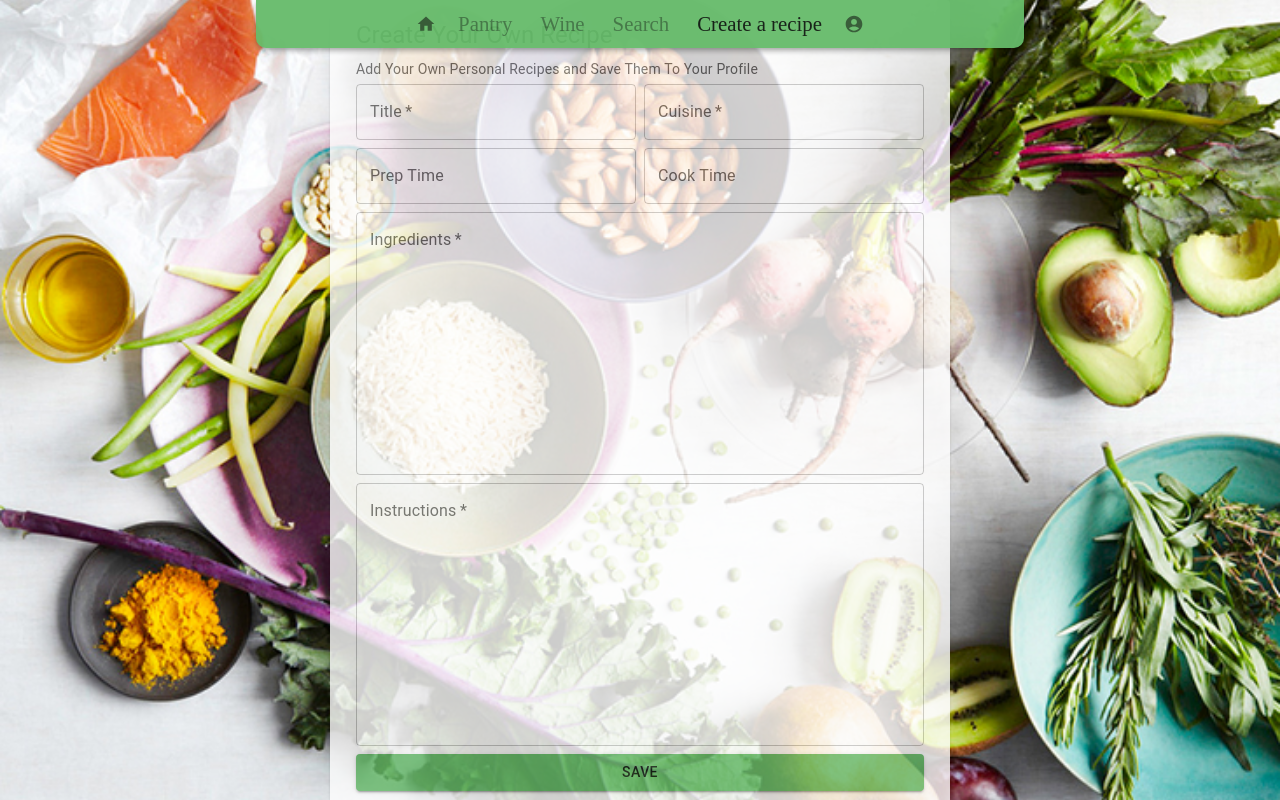
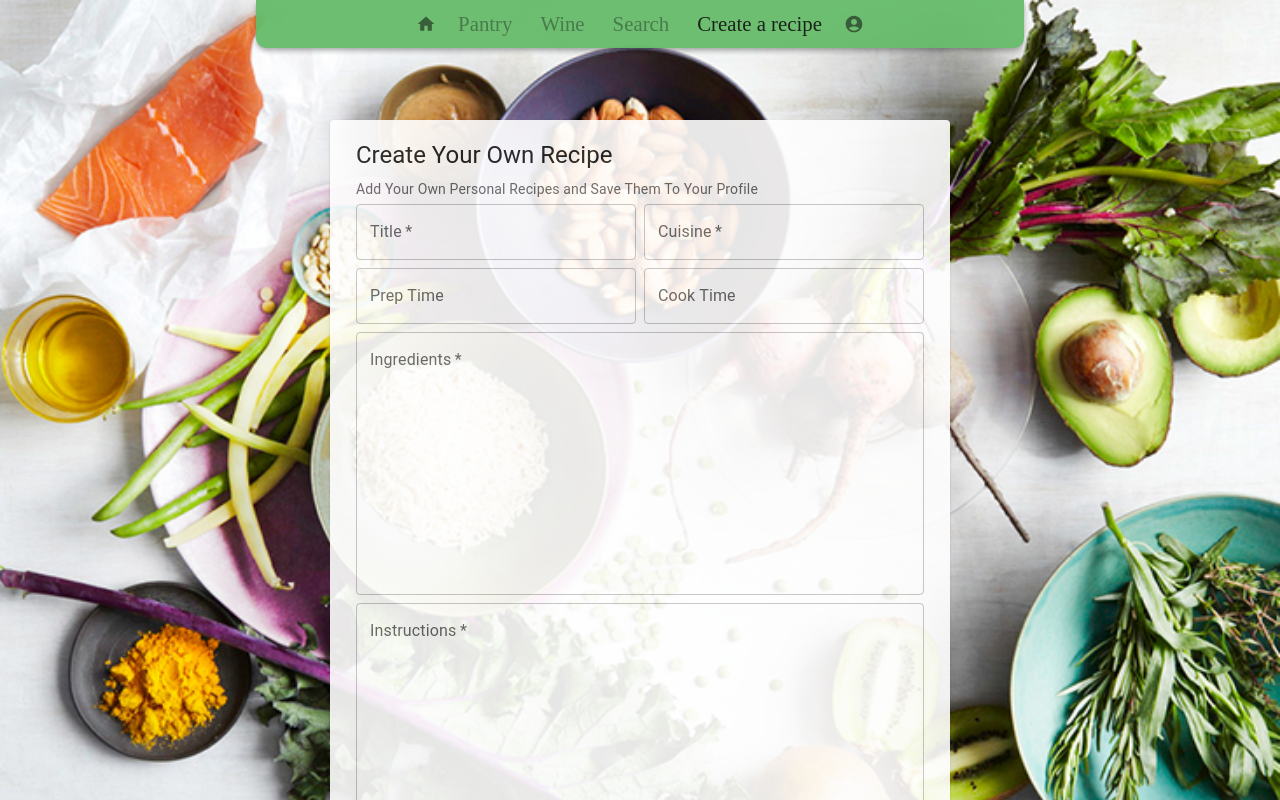
Before and after one commit to FS-Capstone/Waste-Not, a React (Create React App) app: page /create-recipe in a window 1280 px wide. Shown: the top 800 px of the page. Built offline with nearby package versions, Linux system fonts and the light colour scheme; no server answers.

Commit message:
fixed create recipe page

```diff
--- a/src/components/CreateRecipe.js
+++ b/src/components/CreateRecipe.js
@@ -16,6 +16,7 @@ const CreateRecipeBackground = styled('div')({
     color: 'white',
     backgroundImage: 'url("/images/LandingPage3.jpg")',
     backgroundSize: 'cover',
+    backgroundAttachment: 'fixed',
     backgroundPosition: 'center',
     backgroundRepeat: 'no-repeat'
 })
@@ -63,9 +64,9 @@ const CreateRecipe = () => {
     }
 
     return (
-        <CreateRecipeBackground>
+        <CreateRecipeBackground className='top-level-page'>
         <div className='createForm'>
-        <Card style={{maxWidth: 600, maxHeight: 950, margin: '0 auto', padding: '3px 10px', opacity: '0.8'}}>
+        <Card style={{maxWidth: 600, maxHeight: 950, margin: '0 auto', padding: '3px 10px', opacity: '0.9'}}>
             <CardContent>
                 <Typography gutterBottom variant="h5"> Create Your Own Recipe </Typography>
                 <Typography gutterBottom color="textSecondary" variant="body2" component="p"> Add Your Own Personal Recipes and Save Them To Your Profile </Typography>
```
